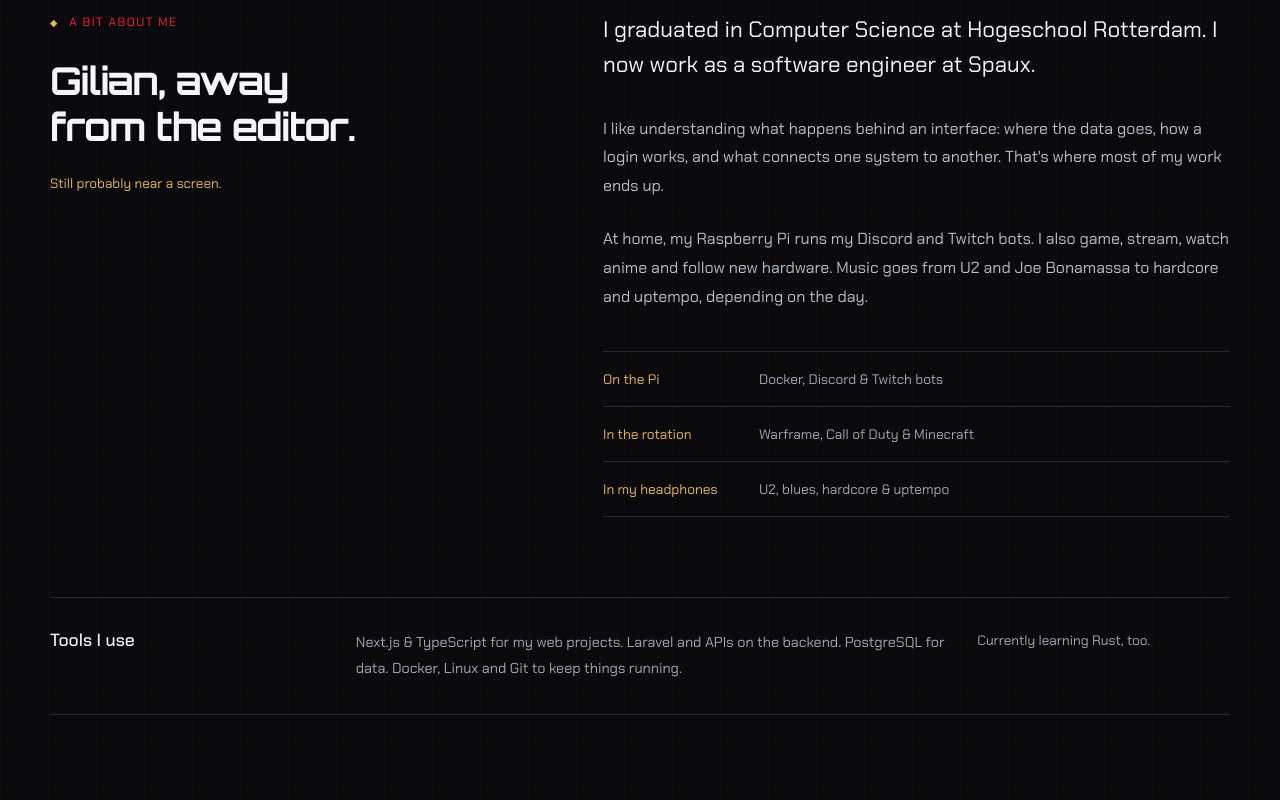
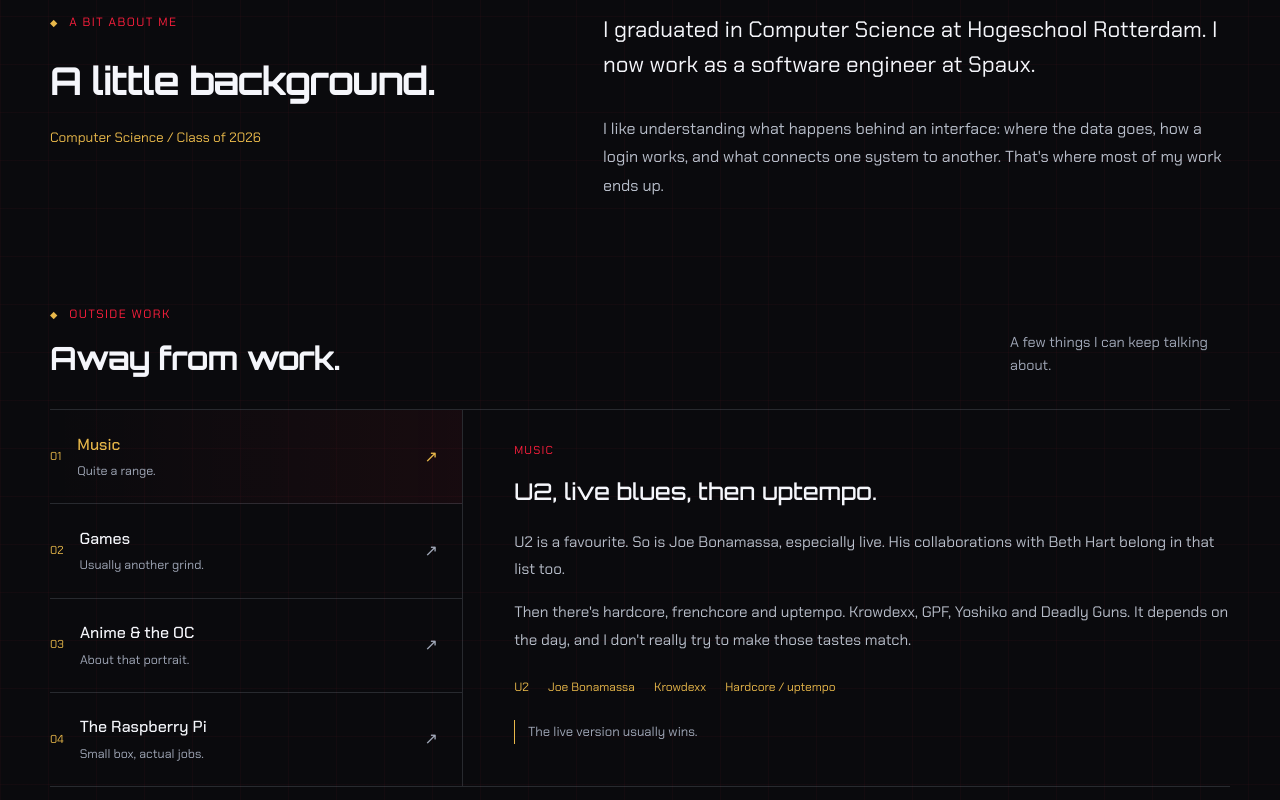
Before and after one commit to voxxai/voxxai.github.io, a Next.js app: page / in a window 1280 px wide. Shown: the part 2240-3040 px from the top of the page. Built offline with nearby package versions, Linux system fonts and the light colour scheme.

Commit message:
Add personal stories about music, games, anime and the home Pi

```diff
--- a/src/app/page.tsx
+++ b/src/app/page.tsx
@@ -1,6 +1,7 @@
 import Image from "next/image";
 import { ArrowDownRight, ArrowUpRight, Github, Mail } from "lucide-react";
 import { projects } from "@/data/projects";
+import { PersonalInterests } from "@/components/PersonalInterests";
 import {
   AnimatedName, ChaosSwitch, PortfolioExperience, ProjectNote, TiltPanel, Wordmark,
 } from "@/components/PortfolioExperience";
@@ -98,18 +99,14 @@ export default function HomePage() {
           </section>
 
           <section className="about-section section-frame" id="about" aria-labelledby="about-title">
-            <div className="about-lead"><p className="eyebrow">A bit about me</p><h2 id="about-title">Gilian, away<br />from the editor.</h2><span className="small-aside">Still probably near a screen.</span></div>
+            <div className="about-lead"><p className="eyebrow">A bit about me</p><h2 id="about-title">A little background.</h2><span className="small-aside">Computer Science / Class of 2026</span></div>
             <div className="about-copy">
               <p className="about-statement">I graduated in Computer Science at Hogeschool Rotterdam. I now work as a software engineer at Spaux.</p>
               <p>I like understanding what happens behind an interface: where the data goes, how a login works, and what connects one system to another. That&apos;s where most of my work ends up.</p>
-              <p>At home, my Raspberry Pi runs my Discord and Twitch bots. I also game, stream, watch anime and follow new hardware. Music goes from U2 and Joe Bonamassa to hardcore and uptempo, depending on the day.</p>
-              <div className="desk-notes" aria-label="Outside work">
-                <div><span>On the Pi</span><p>Docker, Discord &amp; Twitch bots</p></div>
-                <div><span>In the rotation</span><p>Warframe, Call of Duty &amp; Minecraft</p></div>
-                <div><span>In my headphones</span><p>U2, blues, hardcore &amp; uptempo</p></div>
-              </div>
             </div>
           </section>
+
+          <PersonalInterests />
 
           <section className="toolkit-section section-frame" aria-labelledby="toolkit-title">
             <h2 id="toolkit-title">Tools I use</h2>
@@ -128,7 +125,7 @@ export default function HomePage() {
             </div>
           </section>
         </main>
-        <footer className="site-footer section-frame"><span>© {new Date().getFullYear()} Voxxai</span><span>Built here. Still tinkering.</span><a href="/privacy.html" lang="nl">Privacy &amp; cookies</a><a href="#top">Back up ↑</a></footer>
+        <footer className="site-footer section-frame"><span>© {new Date().getFullYear()} Voxxai</span><span className="personal-signoff">Gilian <span aria-hidden="true">/</span> Voxxai</span><a href="/privacy.html" lang="nl">Privacy &amp; cookies</a><a href="#top">Back up ↑</a></footer>
       </div>
     </PortfolioExperience>
   );
--- /dev/null
+++ b/src/components/PersonalInterests.tsx
@@ -0,0 +1,82 @@
+"use client";
+
+import { useState } from "react";
+
+const interests = [
+  {
+    id: "music", label: "Music", aside: "Quite a range.",
+    heading: "U2, live blues, then uptempo.",
+    paragraphs: [
+      "U2 is a favourite. So is Joe Bonamassa, especially live. His collaborations with Beth Hart belong in that list too.",
+      "Then there's hardcore, frenchcore and uptempo. Krowdexx, GPF, Yoshiko and Deadly Guns. It depends on the day, and I don't really try to make those tastes match.",
+    ],
+    tags: ["U2", "Joe Bonamassa", "Krowdexx", "Hardcore / uptempo"],
+    note: "The live version usually wins.",
+  },
+  {
+    id: "games", label: "Games", aside: "Usually another grind.",
+    heading: "Warframe, CoD, Minecraft.",
+    paragraphs: [
+      "I play across PC and consoles. Warframe is one of my regular games; Wukong is my go-to. Call of Duty and Minecraft get plenty of time too.",
+      "I also stream on Twitch as Voxxai. Gaming and building things overlap a bit: the bots running on my Pi are part of my own stream setup.",
+    ],
+    tags: ["Warframe", "Call of Duty", "Minecraft", "Twitch"],
+    note: "Wukong main.",
+  },
+  {
+    id: "anime", label: "Anime & the OC", aside: "About that portrait.",
+    heading: "Jinx is the favourite.",
+    paragraphs: [
+      "Jinx from League of Legends is my favourite character. C.C. from Code Geass is another favourite, and anime is a big part of what I watch.",
+      "The blond character on this site is Vox, my own OC. He's the face I use for Voxxai, across my portfolio and stream branding.",
+    ],
+    tags: ["Jinx", "C.C.", "Vox / original character"],
+    note: "Same person behind the code and the stream.",
+  },
+  {
+    id: "pi", label: "The Raspberry Pi", aside: "Small box, actual jobs.",
+    heading: "My bots live here.",
+    paragraphs: [
+      "There's a Raspberry Pi 5 at home running my Discord and Twitch bots. I use Docker and Linux to keep those projects running outside my main PC.",
+      "I like projects I can actually use. LifeQuest, my bots and this site all give me something of my own to build, change and maintain.",
+    ],
+    tags: ["Raspberry Pi 5", "Docker", "Linux", "Discord / Twitch"],
+    note: "The home setup gets its own projects.",
+  },
+] as const;
+
+export function PersonalInterests() {
+  const [selected, setSelected] = useState(0);
+  const interest = interests[selected];
+  return (
+    <section className="personal-section section-frame" aria-labelledby="personal-title">
+      <div className="personal-heading">
+        <div><p className="eyebrow">Outside work</p><h2 id="personal-title">Away from work.</h2></div>
+        <p>A few things I can keep talking about.</p>
+      </div>
+      <div className="personal-layout">
+        <div className="interest-picker" role="group" aria-label="Choose an interest">
+          {interests.map((item, index) => (
+            <button key={item.id} type="button" aria-pressed={selected === index}
+              aria-controls="personal-story" onClick={() => setSelected(index)}>
+              <span className="interest-number" aria-hidden="true">0{index + 1}</span>
+              <span><strong>{item.label}</strong><small>{item.aside}</small></span>
+              <span className="interest-arrow" aria-hidden="true">↗</span>
+            </button>
+          ))}
+        </div>
+        <div className="personal-story" id="personal-story" aria-live="polite" aria-atomic="true">
+          <div key={interest.id} className="interest-content">
+            <span className="interest-label">{interest.label}</span>
+            <h3>{interest.heading}</h3>
+            {interest.paragraphs.map((paragraph) => <p key={paragraph}>{paragraph}</p>)}
+            <ul className="interest-tags" aria-label={`${interest.label} favourites and details`}>
+              {interest.tags.map((tag) => <li key={tag}>{tag}</li>)}
+            </ul>
+            <p className="interest-footnote">{interest.note}</p>
+          </div>
+        </div>
+      </div>
+    </section>
+  );
+}
--- a/src/index.css
+++ b/src/index.css
@@ -230,3 +230,50 @@ html[data-chaos=on] .wordmark-mark { color: var(--gold); }
   .chaos-sweep, .cursor-trail { display: none; }
   html[data-chaos=on] .tilt-panel, html[data-chaos=on] .profile-offset, .button:hover, html[data-chaos=on] .button:hover, .project-preview > a:hover { transform: none; }
 }
+
+/* A personal sidebar: one story at a time, rather than another card grid. */
+.personal-section { padding-block: 0 5rem; }
+.personal-heading { display: flex; justify-content: space-between; align-items: end; gap: 2rem; margin-bottom: 2rem; }
+.personal-heading .eyebrow { margin-bottom: 1rem; }
+.personal-heading h2 { font-size: clamp(1.7rem,2.5vw,2.4rem); }
+.personal-heading > p { color: var(--muted); font-size: .9rem; line-height: 1.6; max-width: 220px; }
+.personal-layout { display: grid; grid-template-columns: minmax(240px,.7fr) minmax(0,1.3fr); border-block: 1px solid var(--line); }
+.interest-picker { border-right: 1px solid var(--line); }
+.interest-picker button { display: flex; width: 100%; align-items: center; gap: 1rem; padding: 1.4rem 1.5rem 1.4rem 0; border: 0; border-bottom: 1px solid var(--line); background: transparent; color: var(--muted); text-align: left; cursor: pointer; transition: color 180ms,background 180ms; }
+.interest-picker button:last-child { border-bottom: 0; }
+.interest-number { color: var(--gold); font-size: .72rem; }
+.interest-picker strong { display: block; color: var(--text); font-size: 1rem; font-weight: 500; }
+.interest-picker small { display: block; margin-top: .35rem; font-size: .78rem; }
+.interest-arrow { margin-left: auto; color: var(--muted); transition: transform 180ms; }
+.interest-picker button[aria-pressed=true] { background: linear-gradient(90deg,transparent,rgba(255,31,61,.055)); }
+.interest-picker button[aria-pressed=true] strong, .interest-picker button[aria-pressed=true] .interest-arrow { color: var(--gold); }
+.interest-picker button:hover .interest-arrow { transform: translate(2px,-2px); }
+.personal-story { min-width: 0; padding: 2rem 0 2rem clamp(1.5rem,4vw,4rem); }
+.interest-content { animation: interest-arrive 180ms ease-out; }
+.interest-label { display: block; margin-bottom: 1rem; color: var(--red); font-size: .72rem; text-transform: uppercase; letter-spacing: .1em; }
+.interest-content h3 { margin-bottom: 1.3rem; font-family: var(--heading); font-weight: 500; font-size: clamp(1.1rem,1.8vw,1.6rem); line-height: 1.4; }
+.interest-content > p { margin-top: 1rem; color: #b8beca; font-size: .95rem; line-height: 1.8; }
+.interest-tags { display: flex; flex-wrap: wrap; gap: .5rem 1.2rem; margin: 1.5rem 0; padding: 0; list-style: none; font-size: .75rem; color: var(--gold); }
+.interest-content .interest-footnote { width: fit-content; margin-top: 1.5rem; padding-left: .8rem; border-left: 1px solid var(--gold); color: var(--muted); font-size: .82rem; }
+.personal-signoff { color: var(--text); }
+.personal-signoff > span { margin-inline: .5rem; color: var(--red); }
+html[data-chaos=on] .interest-picker button[aria-pressed=true] .interest-arrow { transform: rotate(45deg); color: var(--red); }
+@keyframes interest-arrive { from { opacity: .5; transform: translateY(4px); } to { opacity: 1; transform: translateY(0); } }
+@media (max-width: 760px) {
+  .personal-heading { align-items: start; flex-direction: column; gap: 1rem; }
+  .personal-heading > p { max-width: none; }
+  .personal-layout { grid-template-columns: 1fr; }
+  .interest-picker { display: grid; grid-template-columns: repeat(2,minmax(0,1fr)); border-right: 0; border-bottom: 1px solid var(--line); }
+  .interest-picker button { padding: 1rem .75rem; min-height: 86px; gap: .6rem; }
+  .interest-picker button:nth-child(odd) { border-right: 1px solid var(--line); }
+  .interest-picker button:nth-child(n+3) { border-bottom: 0; }
+  .interest-picker strong { font-size: .88rem; }
+  .interest-picker small { font-size: .72rem; }
+  .interest-arrow { display: none; }
+  .personal-story { padding: 1.75rem 0; }
+  .personal-section { padding-bottom: 3rem; }
+}
+@media (prefers-reduced-motion: reduce) {
+  .interest-content { animation: none; }
+  .interest-picker button:hover .interest-arrow, html[data-chaos=on] .interest-picker button[aria-pressed=true] .interest-arrow { transform: none; }
+}
```
Also changed, not shown: 1 other file (tests, documents, lock files or other folders).
